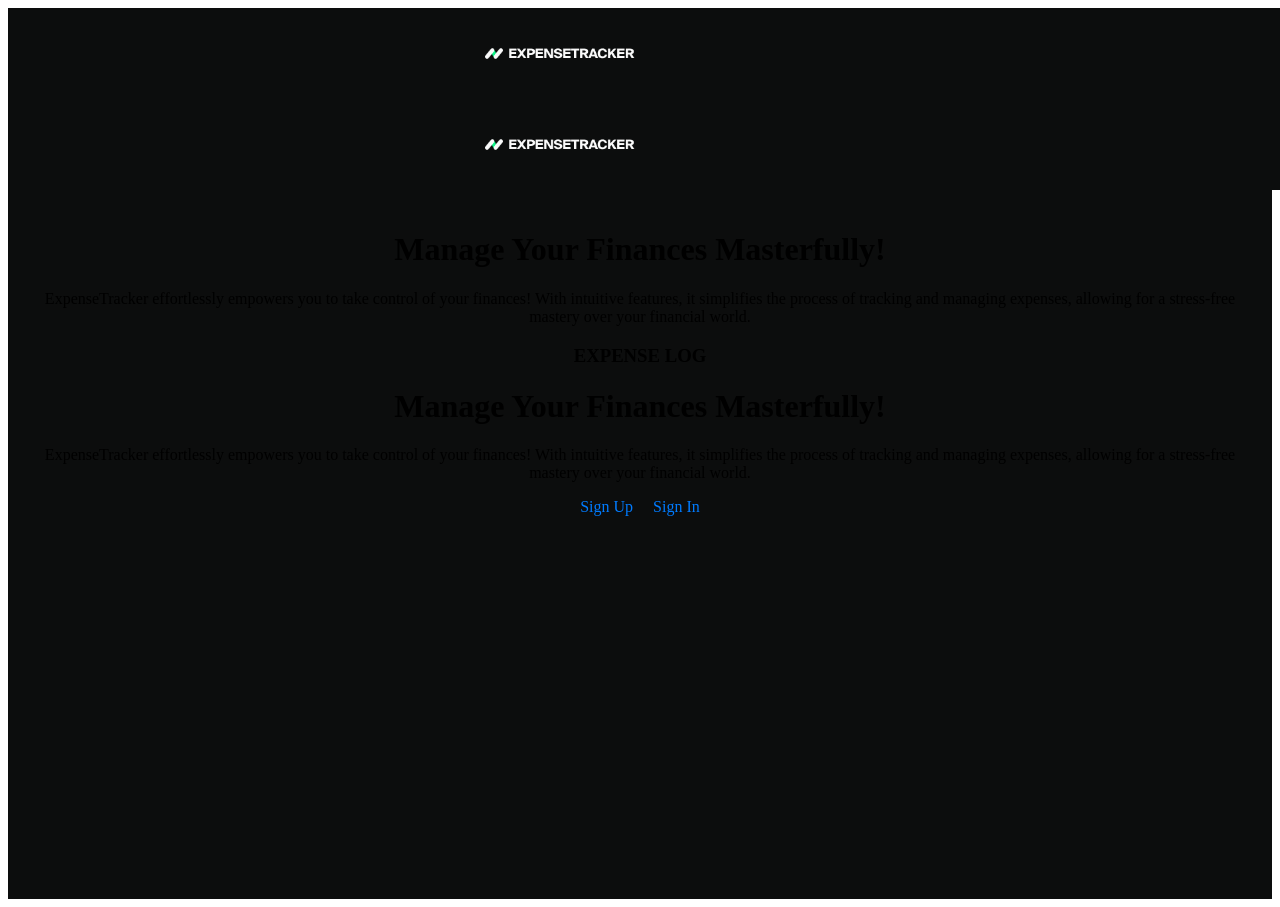
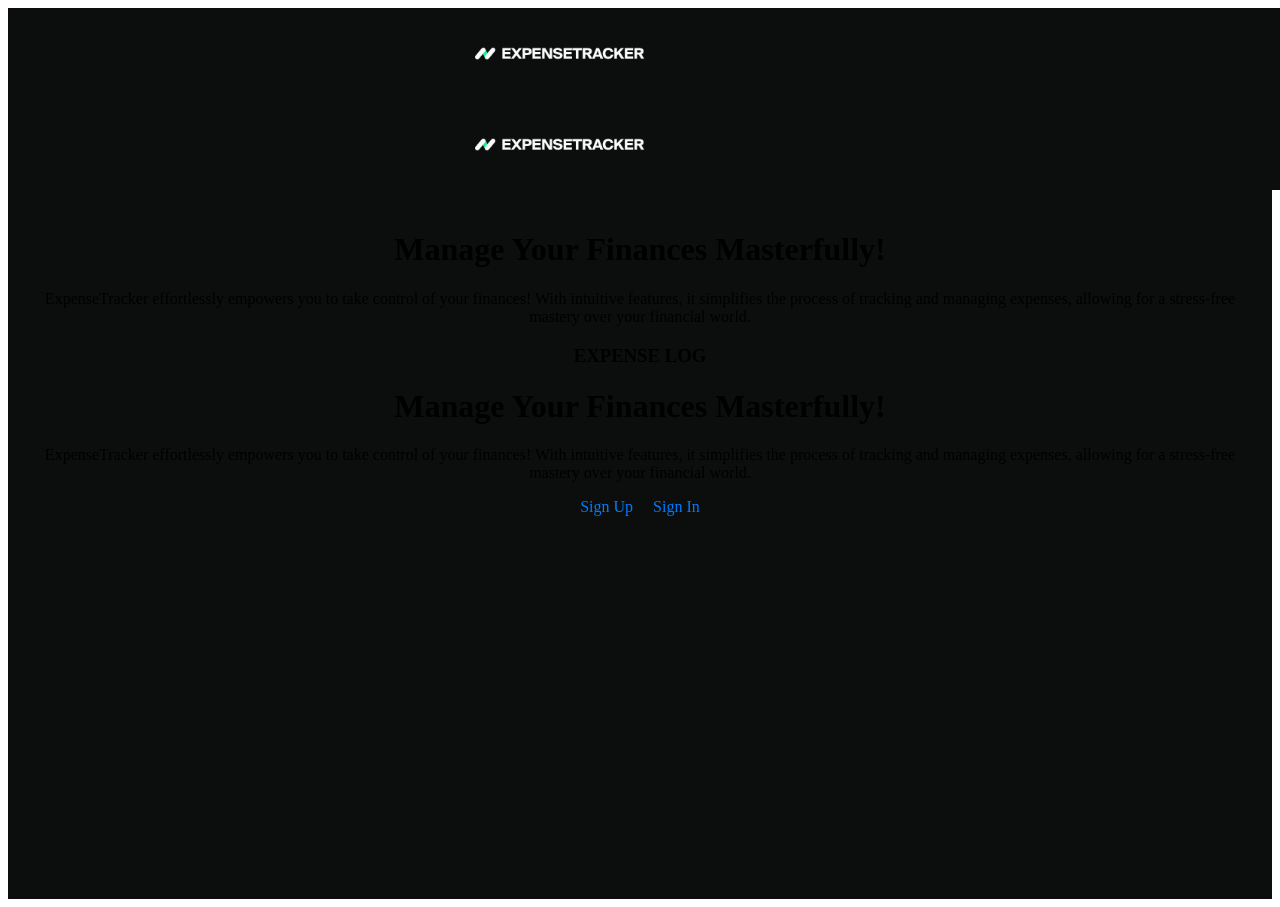
Before and after one commit to Reuelle/expense-tracker, a React (Create React App) app: page / in a window 1280 px wide. Shown: the top 907 px of the page. Built offline with nearby package versions, Linux system fonts and the light colour scheme.

Commit message:
Update Logo.module.css

```diff
--- a/src/components/Logo/Logo.module.css
+++ b/src/components/Logo/Logo.module.css
@@ -9,6 +9,6 @@
 }
 
 .logo {
-  width: 150%; /* Adjust width as needed */
+  width: 170%; /* Adjust width as needed */
   height: auto; /* Maintain aspect ratio */
 }
```
